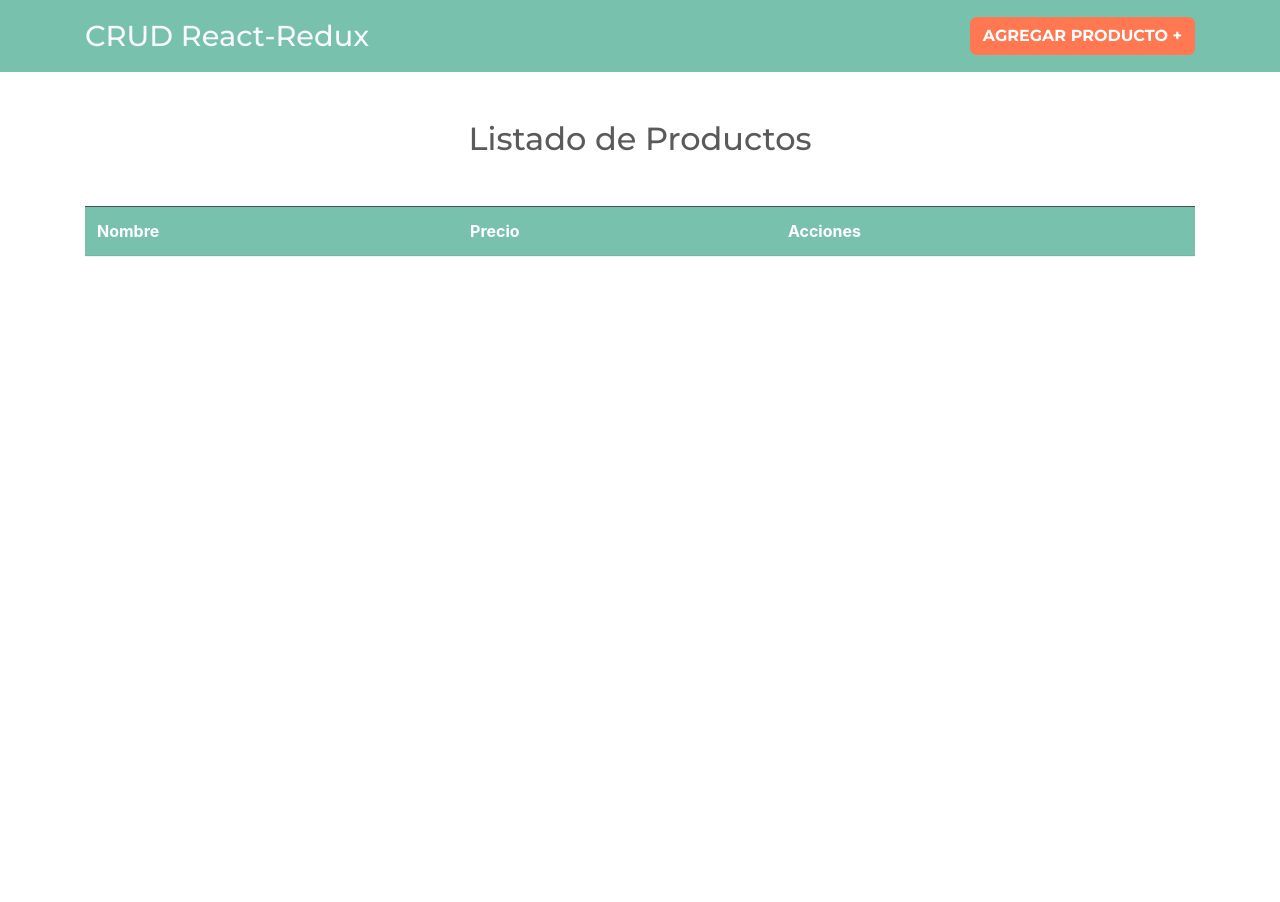
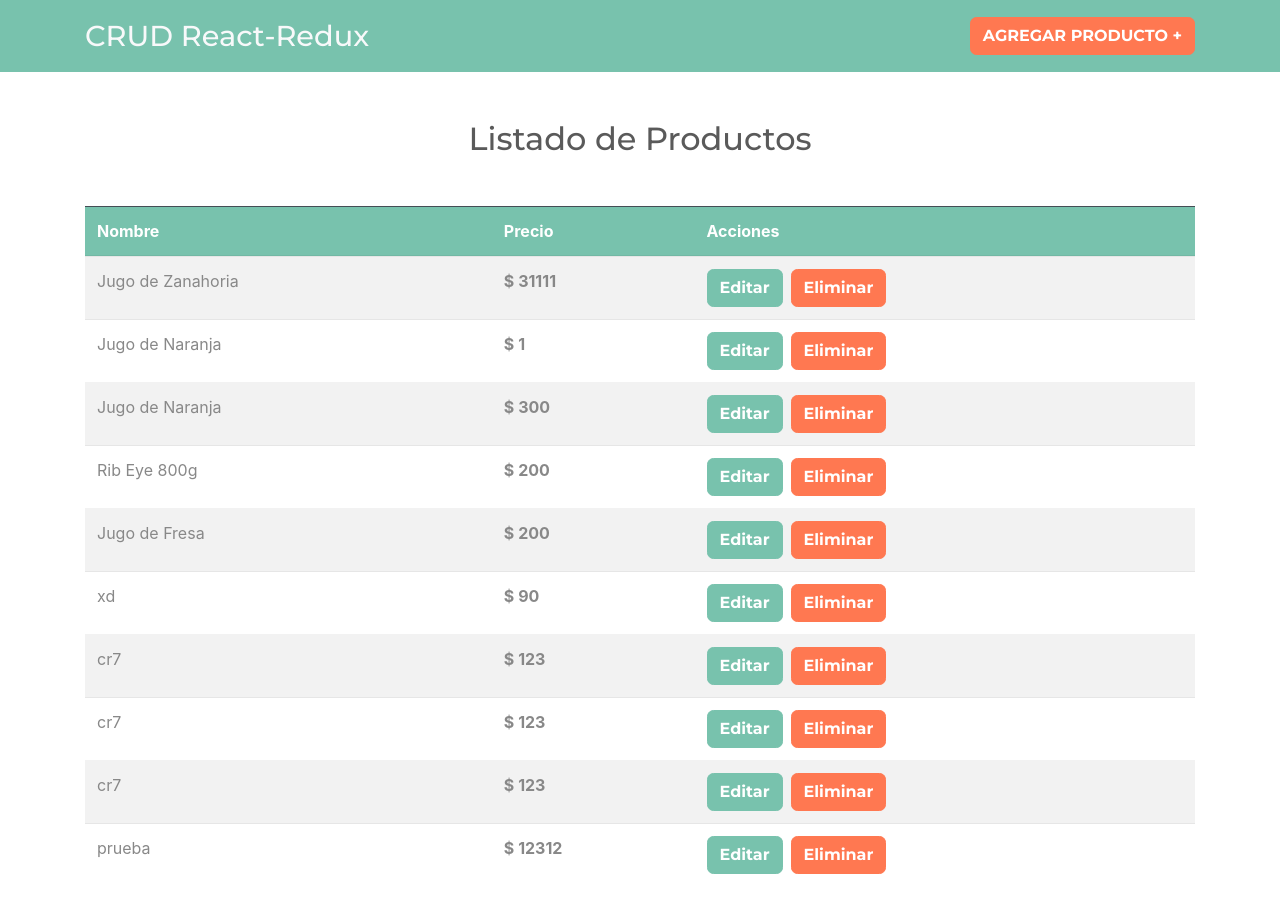
Before and after one commit to daniel-yocupicio/redux_example, a React (Create React App) app: page / in a window 1280 px wide. Before the commit the page ends 800 px from the top, so only its background shows below. Built offline with nearby package versions, Linux system fonts and the light colour scheme; data requests are answered from the project's data file.

Commit message:
get products

```diff
--- a/db.json
+++ b/db.json
@@ -2,27 +2,27 @@
   "productos": [
     {
       "id": 1,
-      "nombre": "Jugo de Zanahoria",
-      "precio": "31111"
+      "name": "Jugo de Zanahoria",
+      "price": "31111"
     },
     {
       "id": 2,
-      "nombre": "Jugo de Naranja",
-      "precio": "1"
+      "name": "Jugo de Naranja",
+      "price": "1"
     },
     {
-      "nombre": "Jugo de Naranja",
-      "precio": "300",
+      "name": "Jugo de Naranja",
+      "price": "300",
       "id": 3
     },
     {
-      "nombre": "Rib Eye 800g",
-      "precio": "200",
+      "name": "Rib Eye 800g",
+      "price": "200",
       "id": 4
     },
     {
-      "nombre": "Jugo de Fresa",
-      "precio": "200",
+      "name": "Jugo de Fresa",
+      "price": "200",
       "id": 5
     },
     {
--- a/src/actions/productsActions.js
+++ b/src/actions/productsActions.js
@@ -1,4 +1,4 @@
-import {ADD_PRODUCT, ADD_PRODUCT_ERR, ADD_PRODUCT_SUCCESSFULLY} from '../types';
+import {ADD_PRODUCT, ADD_PRODUCT_ERR, ADD_PRODUCT_SUCCESSFULLY, DOWNLOAD_PRODUCTS, DOWNLOAD_PRODUCTS_ERR, DOWNLOAD_PRODUCTS_SUCCESSFULLY} from '../types';
 import axiosClient from '../config/axios';
 import Swal from 'sweetalert2';
 
@@ -38,3 +38,29 @@ const addProductSucccess = (product) => ({
 const addProductErr = () => ({
     type: ADD_PRODUCT_ERR
 })
+
+export function getProductsAction() {
+    return async (dispatch) => {
+        dispatch(downloadProducts());
+
+        try {
+            const {data} = await axiosClient.get('/productos');
+            dispatch(downloadSuccess(data));
+        } catch (e) {
+            dispatch(downloadErr());
+        }
+    }
+}
+
+const downloadProducts = () => ({
+    type: DOWNLOAD_PRODUCTS,
+})
+
+const downloadSuccess = (products) => ({
+    type: DOWNLOAD_PRODUCTS_SUCCESSFULLY,
+    payload: products,
+});
+
+const downloadErr = () => ({
+    type: DOWNLOAD_PRODUCTS_ERR,
+})
--- /dev/null
+++ b/src/components/Product.js
@@ -0,0 +1,18 @@
+import React from 'react'
+import { Link } from 'react-router-dom';
+
+const Product = ({product}) => {
+    const {id, name, price} = product;
+    return (
+      <tr>
+        <td>{name}</td>
+        <td><span className="font-weight-bold">$ {price}</span></td>
+        <td className="acciones">
+            <Link to={`/productos/editar/${id}`} className="btn btn-primary mr-2">Editar</Link>
+            <button type='button' className="btn btn-danger">Eliminar</button>
+        </td>
+      </tr>
+    );
+}
+
+export default Product;
--- a/src/pages/Products.js
+++ b/src/pages/Products.js
@@ -1,9 +1,32 @@
-import React, {Fragment} from 'react';
+import React, {Fragment, useEffect} from 'react';
+// redux
+import {useDispatch, useSelector} from 'react-redux';
+// actions
+import { getProductsAction } from '../actions/productsActions';
+
+
+import Product from '../components/Product';
 
 const Products = () => {
+
+    const dispatch = useDispatch();
+
+    useEffect(() => {
+        const cargarProductos = () => dispatch(getProductsAction());
+        cargarProductos();
+    }, [dispatch]);
+
+    const products = useSelector(state => state.products.products);
+    const error = useSelector(state => state.products.error);
+    const loading = useSelector(state => state.products.loading);
+
     return (
         <Fragment>
             <h2 className="text-center my-5">Listado de Productos</h2>
+
+            {error && <p className="font-weight-bold alert alert-danger text-center">Hubo un error</p>}
+            {loading && <p className="text-center">Cargando...</p>}
+
             <table className="table table-striped">
                 <thead className="bg-primary table-dark">
                     <tr>
@@ -13,7 +36,13 @@ const Products = () => {
                     </tr>
                 </thead>
                 <tbody>
-
+                    {products.length === 0 ?
+                        'No hay productos'
+                        :
+                        products.map(product => (
+                            <Product key={product.id} product={product} />
+                        ))
+                    }
                 </tbody>
             </table>
         </Fragment>
--- a/src/reducers/productsReducers.js
+++ b/src/reducers/productsReducers.js
@@ -1,21 +1,26 @@
-import {ADD_PRODUCT, ADD_PRODUCT_ERR, ADD_PRODUCT_SUCCESSFULLY} from '../types';
+import {ADD_PRODUCT, ADD_PRODUCT_ERR, ADD_PRODUCT_SUCCESSFULLY, DOWNLOAD_PRODUCTS, DOWNLOAD_PRODUCTS_ERR, DOWNLOAD_PRODUCTS_SUCCESSFULLY} from '../types';
 
 const initialState = {
     products: [],
     error: false,
-    isLoading: false,
+    loading: false,
 };
 
 export default function ProductsReducer(state = initialState, action) {
     switch(action.type){
+        case DOWNLOAD_PRODUCTS:
         case ADD_PRODUCT:
-            return {...state, loading: true};
+            return {...state, loading: true, error: false};
 
         case ADD_PRODUCT_SUCCESSFULLY:
-            return {...state, loading: false, products: [...state.products, action.payload]};
+            return {...state, loading: false, error: false, products: [...state.products, action.payload]};
 
+        case DOWNLOAD_PRODUCTS_ERR:
         case ADD_PRODUCT_ERR:
             return {...state, loading: false, error: true};
+
+        case DOWNLOAD_PRODUCTS_SUCCESSFULLY:
+            return {...state, loading: false, error: false, products: action.payload};
 
         default:
             return state;
--- a/src/types/index.js
+++ b/src/types/index.js
@@ -1,3 +1,7 @@
 export const ADD_PRODUCT = 'ADD_PRODUCT';
 export const ADD_PRODUCT_SUCCESSFULLY = 'ADD_PRODUCT_SUCCESSFULLY';
 export const ADD_PRODUCT_ERR = 'ADD_PRODUCT_ERR';
+
+export const DOWNLOAD_PRODUCTS = 'DOWNLOAD_PRODUCTS';
+export const DOWNLOAD_PRODUCTS_SUCCESSFULLY = 'DOWNLOAD_PRODUCTS_SUCCESSFULLY';
+export const DOWNLOAD_PRODUCTS_ERR = 'DOWNLOAD_PRODUCTS_ERR';
```
